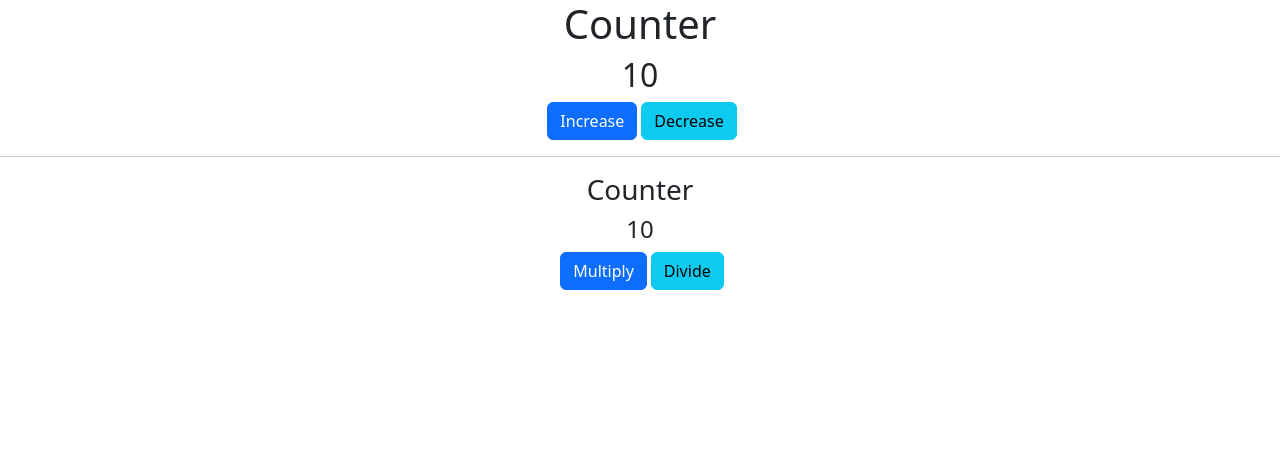
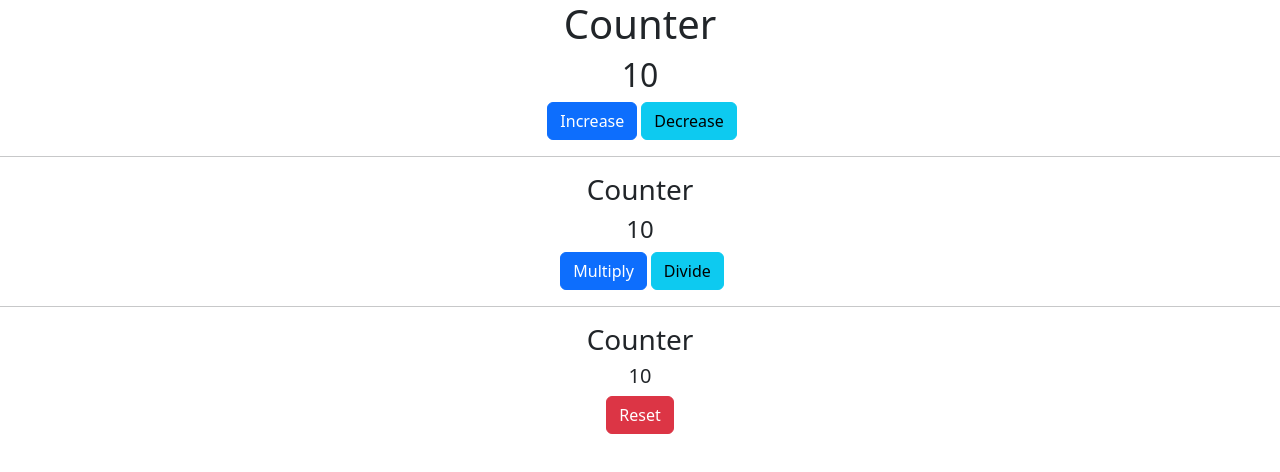
Before and after one commit to axvg/redux-ng-test-app, an Angular app: page / in a window 1280 px wide. Shown: the top 472 px of the page. Built offline with nearby package versions, Linux system fonts and the light colour scheme.

Commit message:
add grand-child comp

```diff
--- a/src/app/counter/child/child.component.html
+++ b/src/app/counter/child/child.component.html
@@ -7,3 +7,11 @@
         <button class="btn btn-info ms-1" (click)="divideCounter()">Divide</button>
     </div>
 </div>
+
+<hr>
+
+<div class="row">
+    <div class="col">
+        <app-grand-child [counter]="counter" (counterChange)="resetGrandChild($event)"></app-grand-child>
+    </div>
+</div>
--- a/src/app/counter/child/child.component.ts
+++ b/src/app/counter/child/child.component.ts
@@ -19,5 +19,10 @@ export class ChildComponent {
     this.changeCounter.emit(this.counter);
   }
 
+  resetGrandChild(newCounter: number){
+    this.counter = newCounter;
+    this.changeCounter.emit(this.counter);
+  }
+
   constructor() {}
 }
--- a/src/app/counter/grand-child/grand-child.component.html
+++ b/src/app/counter/grand-child/grand-child.component.html
@@ -1 +1,4 @@
-<p>grand-child works!</p>
+<h3>Counter</h3>
+<h5>{{ counter }}</h5>
+
+<button class="btn btn-danger" (click)="resetCounter()">Reset</button>
--- a/src/app/counter/grand-child/grand-child.component.ts
+++ b/src/app/counter/grand-child/grand-child.component.ts
@@ -1,4 +1,4 @@
-import { Component } from '@angular/core';
+import { Component, EventEmitter, Input, Output } from '@angular/core';
 
 @Component({
   selector: 'app-grand-child',
@@ -6,5 +6,11 @@ import { Component } from '@angular/core';
   styleUrls: ['./grand-child.component.scss']
 })
 export class GrandChildComponent {
+  @Input() counter!: number;
+  @Output() counterChange = new EventEmitter<number>();
 
+  resetCounter(){
+    this.counter = 0;
+    this.counterChange.emit(this.counter);
+  }
 }
```
